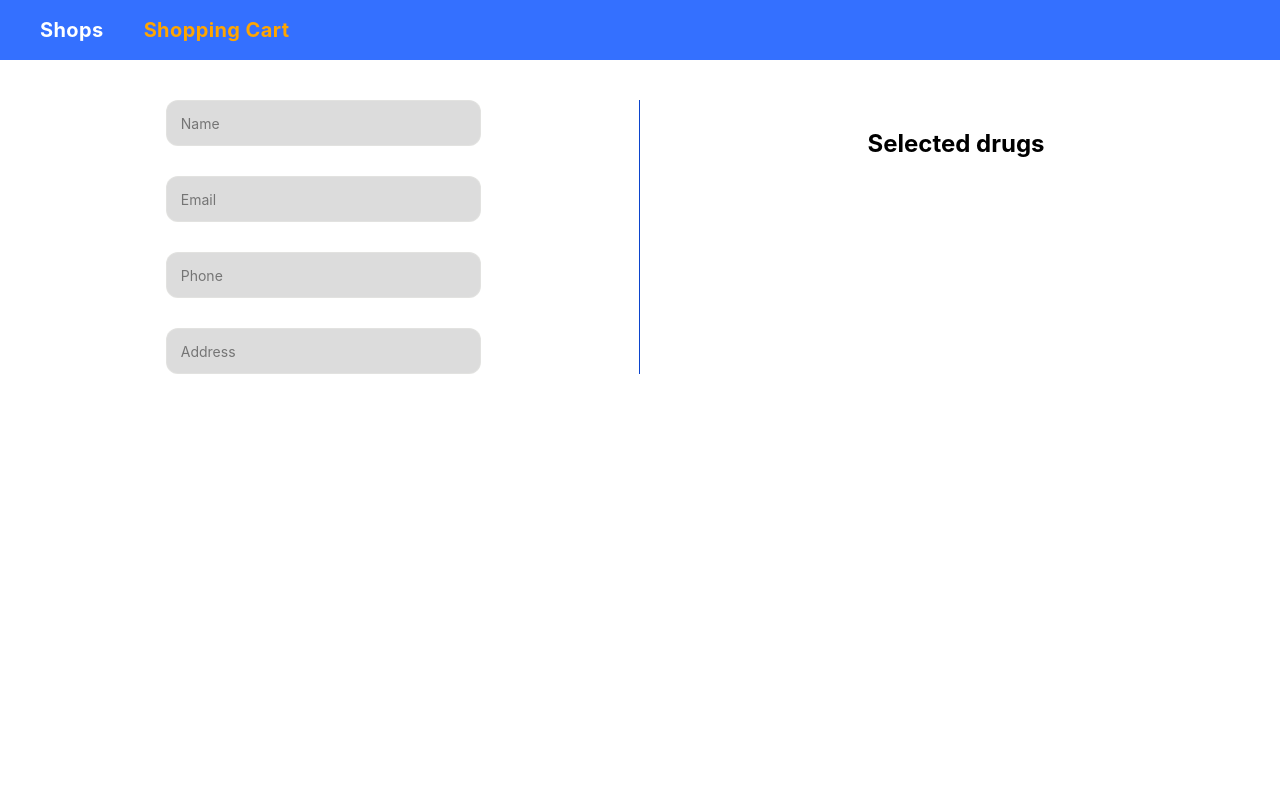
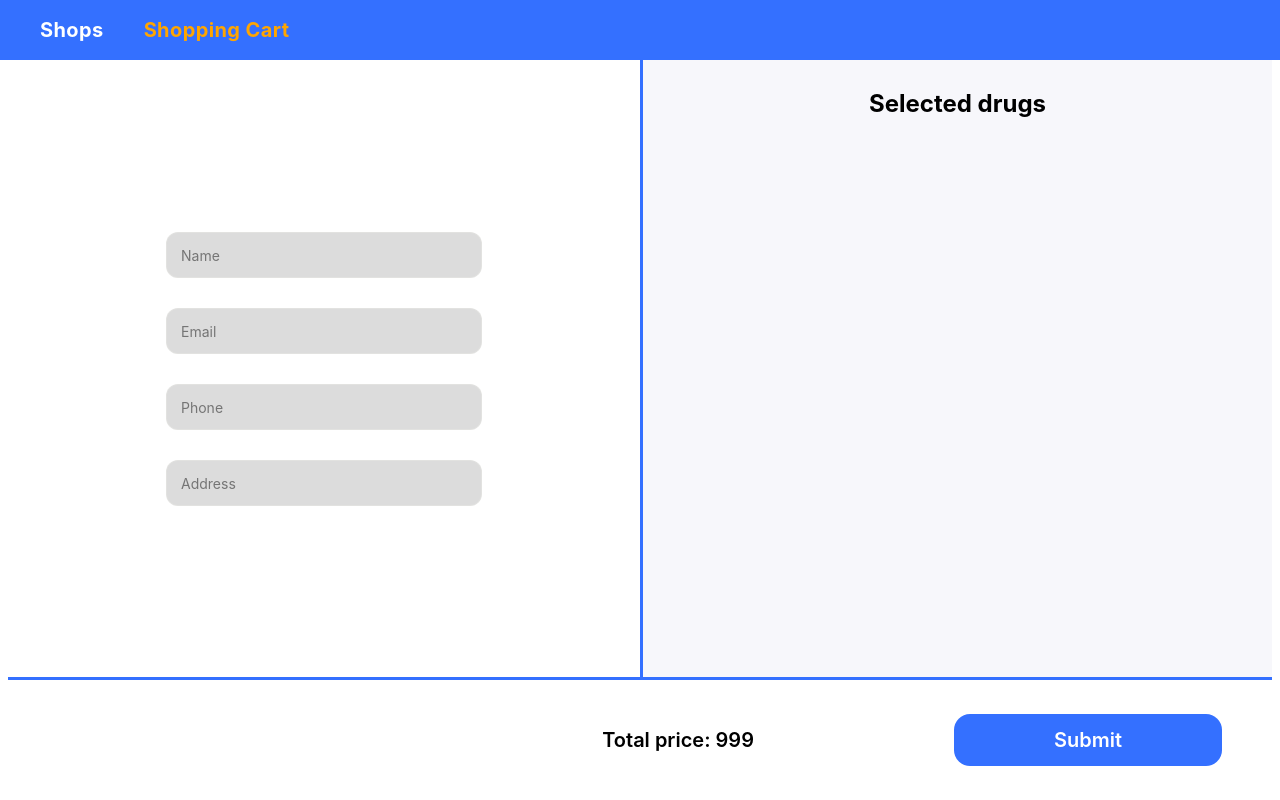
Before and after one commit to Movash/medicine-delivery-app, a React (Create React App) app: page /shoppingCart in a window 1280 px wide. Built offline with nearby package versions, Linux system fonts and the light colour scheme.

Commit message:
add_new_block_and_lots_of_styles

```diff
--- a/src/pages/ShoppingCartPage/ShoppingCartPage.jsx
+++ b/src/pages/ShoppingCartPage/ShoppingCartPage.jsx
@@ -11,8 +11,13 @@ import {
   CountNumber,
   XButton,
   Price,
+  AdditionalBlock,
+  ContentCartCont,
+  SelectedCardList,
+  SubmitButton,
+  SelectedTotal,
 } from './ShoppingCartPage.styled';
-import { CardTitle, CardList, ShopHeader } from '../ShopsPage/ShopsPage.styled';
+import { CardTitle, ShopHeader } from '../ShopsPage/ShopsPage.styled';
 import placeholder from '../../images/stock-illustration-drugs-and-pills.jpg';
 import UserForm from 'components/UserForm/UserForm';
 import { useEffect, useState } from 'react';
@@ -55,12 +60,13 @@ const ShoppingCartPage = () => {
 
   return (
     <ShoppingCartCont>
+      <ContentCartCont>
         <LeftBlock>
           <UserForm />
         </LeftBlock>
         <RightBlock>
           <ShopHeader>Selected drugs</ShopHeader>
-        <CardList>
+          <SelectedCardList>
             {cartItems.map((medicine, index) => (
               <SelectedCardContainer key={medicine._id}>
                 <XButton onClick={() => handleRemoveFromCart(index)}>
@@ -70,7 +76,9 @@ const ShoppingCartPage = () => {
                 </XButton>
                 <SelectedCardImage
                   src={
-                  medicine.photo ? `${baseURL}/${medicine.photo}` : placeholder
+                    medicine.photo
+                      ? `${baseURL}/${medicine.photo}`
+                      : placeholder
                   }
                   alt={medicine.name}
                 />
@@ -79,7 +87,9 @@ const ShoppingCartPage = () => {
                     {medicine.name.charAt(0).toUpperCase() +
                       medicine.name.slice(1)}
                   </CardTitle>
-                <Price>Price: {medicine.price * (medicine.count || 1)}$</Price>
+                  <Price>
+                    Price: {medicine.price * (medicine.count || 1)}$
+                  </Price>
                   <CountCont>
                     <CountNumber>{medicine.count}</CountNumber>
                     <ButtonsCont>
@@ -94,8 +104,13 @@ const ShoppingCartPage = () => {
                 </CardTitleCont>
               </SelectedCardContainer>
             ))}
-        </CardList>
+          </SelectedCardList>
         </RightBlock>
+      </ContentCartCont>
+      <AdditionalBlock>
+        <SelectedTotal>Total price: 999</SelectedTotal>
+        <SubmitButton type="button">Submit</SubmitButton>
+      </AdditionalBlock>
     </ShoppingCartCont>
   );
 };
--- a/src/pages/ShoppingCartPage/ShoppingCartPage.styled.js
+++ b/src/pages/ShoppingCartPage/ShoppingCartPage.styled.js
@@ -1,17 +1,26 @@
 import styled from 'styled-components';
 
 export const ShoppingCartCont = styled.div`
-  margin-top: 100px;
+  margin-top: 60px;
+`;
+export const ContentCartCont = styled.div`
   display: flex;
+  height: calc(85vh - 60px);
+  border-bottom: 3px solid var(--sky-blue-color);
 `;
 
 export const LeftBlock = styled.div`
   width: 50%;
-  border-right: 1px solid var(--blue-color);
+  display: flex;
+  flex-direction: column;
+  justify-content: center;
 `;
 
 export const RightBlock = styled.div`
+  height: 100%;
   width: 50%;
+  background-color: var(--gray-color);
+  border-left: 3px solid var(--sky-blue-color);
 `;
 
 export const SelectedCardContainer = styled.div`
@@ -23,6 +32,8 @@ export const SelectedCardContainer = styled.div`
   border-radius: 12px;
   overflow: hidden;
   box-shadow: 0px 4px 10px rgba(0, 0, 0, 0.1);
+  background-color: var(--white-color);
+  margin: 10px;
 `;
 
 export const SelectedCardImage = styled.img`
@@ -45,7 +56,7 @@ export const CardTitleCont = styled.div`
 export const Price = styled.p`
   font-weight: 400;
   font-size: 20px;
-  letter-spacing: 1.5;
+  line-height: 1.5;
   margin-bottom: 20px;
 `;
 
@@ -88,3 +99,41 @@ export const XButton = styled.button`
   margin-top: 10px;
   margin-right: 8px;
 `;
+
+export const AdditionalBlock = styled.div`
+  height: 15vh;
+  display: flex;
+  align-items: center;
+  justify-content: end;
+`;
+
+export const SelectedCardList = styled.div`
+  display: flex;
+  justify-content: center;
+  flex-wrap: wrap;
+  overflow-y: auto;
+  height: calc(100% - 87.6px);
+`;
+
+export const SelectedTotal = styled.p`
+  margin-right: 200px;
+  font-weight: 600;
+  font-size: 20px;
+  line-height: 1.43;
+`;
+
+export const SubmitButton = styled.button`
+  margin-right: 50px;
+  font-weight: 600;
+  font-size: 20px;
+  line-height: 1.43;
+  color: var(--white-color);
+  border-radius: 16px;
+  padding: 12px 100px;
+  background-color: var(--sky-blue-color);
+  transition: background-color 250ms cubic-bezier(0.4, 0, 0.2, 1);
+  &:hover,
+  &:focus {
+    background-color: var(--blue-color);
+  }
+`;
```
Lines whose indentation alone changed are shown as unchanged.
